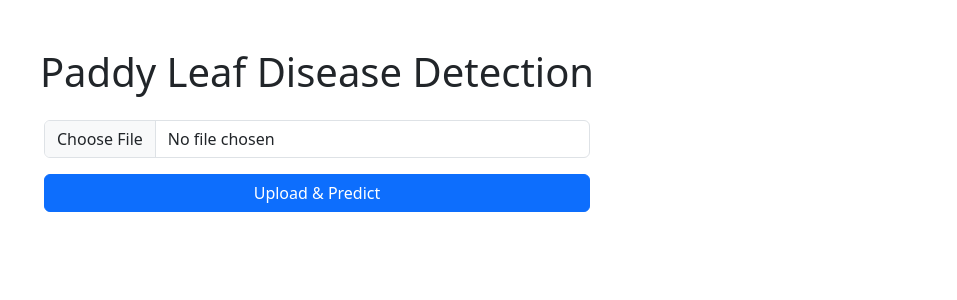
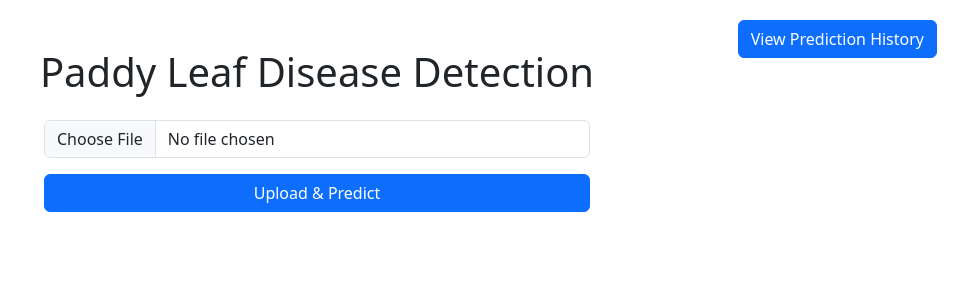
Before and after one commit to DeepakVelmurugan18/paddyleafdisease, a Flask app: page / in a window 1280 px wide. Shown: the top 300 px of the page, without its empty margins (323-1280 px from the left). Run offline with Flask 3, Linux system fonts and the light colour scheme.

Commit message:
Add link to view prediction history in index.html

```diff
--- a/templates/index.html
+++ b/templates/index.html
@@ -11,7 +11,7 @@
 <body>
     <div class="container mt-5">
         <h1 class="text-center mb-4">Paddy Leaf Disease Detection</h1>
-
+        <a href="{{ url_for('history') }}" class="btn btn-primary" style="position: absolute; top: 20px; right: 20px;"> View Prediction History</a>
         <!-- Upload form -->
         <div class="row mb-4">
             <div class="col-md-6 offset-md-3">
```
